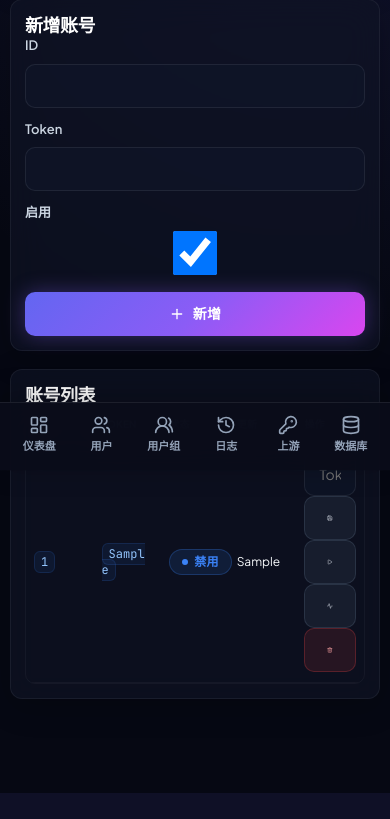
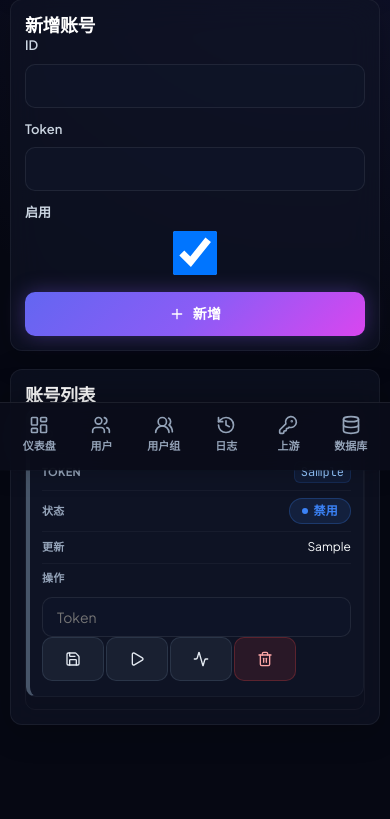
Before and after one commit to Steven52065/novelai_proxy, a FastAPI app: template app/templates/upstreams.html in a window 390 px wide. Shown: the part 374-1193 px from the top of the page. Before the commit the page ends 1167 px from the top, so only its background shows below. Run offline with FastAPI, Linux system fonts and the light colour scheme; the template is opened without the code that fills it: most values are stand-ins (such as "Sample title", 1, 10 or a date in 2020); parts of the project's set-up code (start-up, migrations or seed data) failed here and were passed over; some libraries are stand-ins or nearby versions.

Commit message:
优化上游账号移动端列表显示
为管理员上游账号页面的账号列表补充移动端字段标签，并在手机屏幕下改为卡片式布局，沿用生成队列状态卡片的视觉样式。桌面端仍保持原表格展示，按钮和 Token 更新、启停、测试、删除功能保持不变。已通过 tests\test_admin_upstreams.py 验证。

```diff
--- a/app/templates/upstreams.html
+++ b/app/templates/upstreams.html
@@ -58,7 +58,7 @@
     <h2>账号列表</h2>
   </div>
   <div class="table-wrap">
-    <table>
+    <table class="upstreams-table">
       <thead>
         <tr>
           <th>ID</th>
@@ -71,17 +71,17 @@
       <tbody>
       {% for upstream in upstreams %}
         <tr data-upstream-id="{{ upstream.id }}">
-          <td><code>{{ upstream.id }}</code></td>
-          <td><code>{{ upstream.api_key_masked }}</code></td>
-          <td>
+          <td data-label="ID"><code>{{ upstream.id }}</code></td>
+          <td data-label="Token"><code>{{ upstream.api_key_masked }}</code></td>
+          <td data-label="状态">
             {% if upstream.enabled %}
               <span class="status-pill status-success">启用</span>
             {% else %}
               <span class="status-pill status-info">禁用</span>
             {% endif %}
           </td>
-          <td title="UTC 原始时间：{{ upstream.updated_at or upstream.created_at }}">{{ upstream.changed_at_display }}</td>
-          <td>
+          <td data-label="更新" title="UTC 原始时间：{{ upstream.updated_at or upstream.created_at }}">{{ upstream.changed_at_display }}</td>
+          <td data-label="操作">
             <div class="inline-actions">
               <input class="token-input" type="password" placeholder="Token" autocomplete="new-password">
               <button type="button" class="secondary update-token-btn" title="更新 Token">
@@ -104,7 +104,7 @@
           </td>
         </tr>
       {% else %}
-        <tr>
+        <tr class="empty-row">
           <td colspan="5">暂无上游账号</td>
         </tr>
       {% endfor %}
--- a/static/style.css
+++ b/static/style.css
@@ -3450,6 +3450,83 @@ pre {
     display: none;
   }
 
+  /* --- upstreams-table 移动端：账号列表卡片化 --- */
+  .upstreams-table {
+    width: 100%;
+    min-width: 0 !important;
+    table-layout: fixed;
+    font-size: 12px;
+  }
+  .upstreams-table thead { display: none; }
+  .upstreams-table,
+  .upstreams-table tbody,
+  .upstreams-table tr,
+  .upstreams-table td {
+    display: block;
+    width: 100%;
+  }
+  .upstreams-table tr {
+    margin-bottom: var(--space-3);
+    border: 1px solid var(--panel-border-soft);
+    border-left: 4px solid var(--secondary);
+    border-radius: var(--radius-md);
+    background: var(--panel-bg-solid);
+    padding: var(--space-2) var(--space-3);
+  }
+  .upstreams-table tr:has(.status-success) { border-left-color: var(--success); }
+  .upstreams-table tr.empty-row {
+    border: 0;
+    background: transparent;
+    padding: 0;
+  }
+  .upstreams-table td {
+    display: flex;
+    justify-content: space-between;
+    align-items: center;
+    gap: var(--space-3);
+    padding: 7px 0;
+    border-bottom: 1px solid var(--panel-border-soft);
+    text-align: right;
+    max-width: none;
+  }
+  .upstreams-table td > * {
+    min-width: 0;
+    max-width: 100%;
+  }
+  .upstreams-table td:last-child { border-bottom: 0; }
+  .upstreams-table td::before {
+    content: attr(data-label);
+    flex: none;
+    color: var(--text-muted);
+    font-size: 11px;
+    font-weight: 700;
+    text-transform: uppercase;
+    letter-spacing: 0.3px;
+    text-align: left;
+  }
+  .upstreams-table td:not([data-label])::before { content: none; }
+  .upstreams-table td[colspan] {
+    display: block;
+    text-align: center;
+    padding: 12px 0;
+  }
+  .upstreams-table td[colspan]::before { display: none; }
+  .upstreams-table td[data-label="操作"] {
+    flex-direction: column;
+    align-items: stretch;
+    text-align: left;
+  }
+  .upstreams-table .inline-actions {
+    width: 100%;
+    min-width: 0;
+    grid-template-columns: minmax(0, 1fr) repeat(4, 40px);
+    justify-self: stretch;
+  }
+  .upstreams-table .token-input {
+    height: 40px;
+    min-height: 40px;
+  }
+
   .key-row {
     flex-direction: column;
     align-items: stretch;
```
